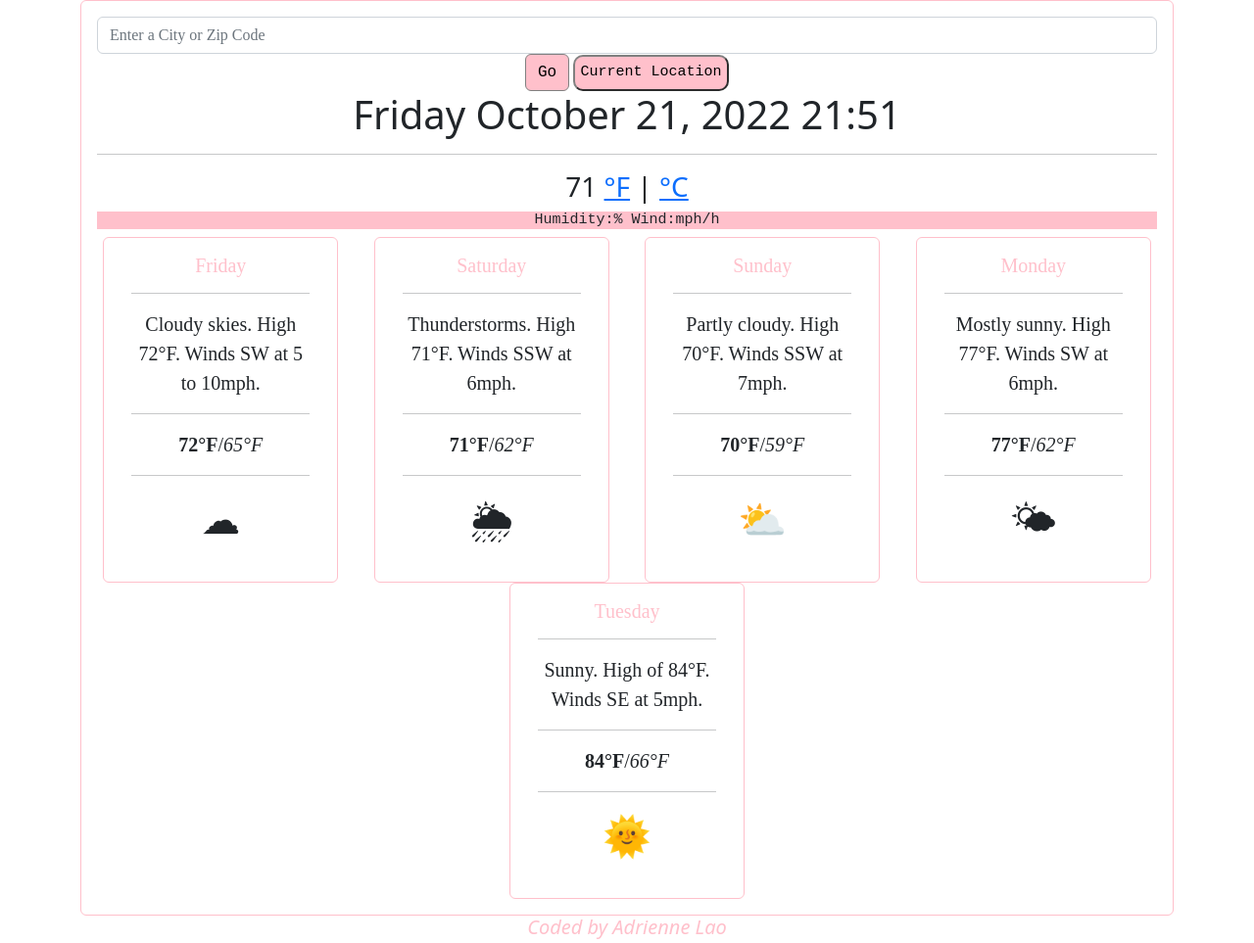
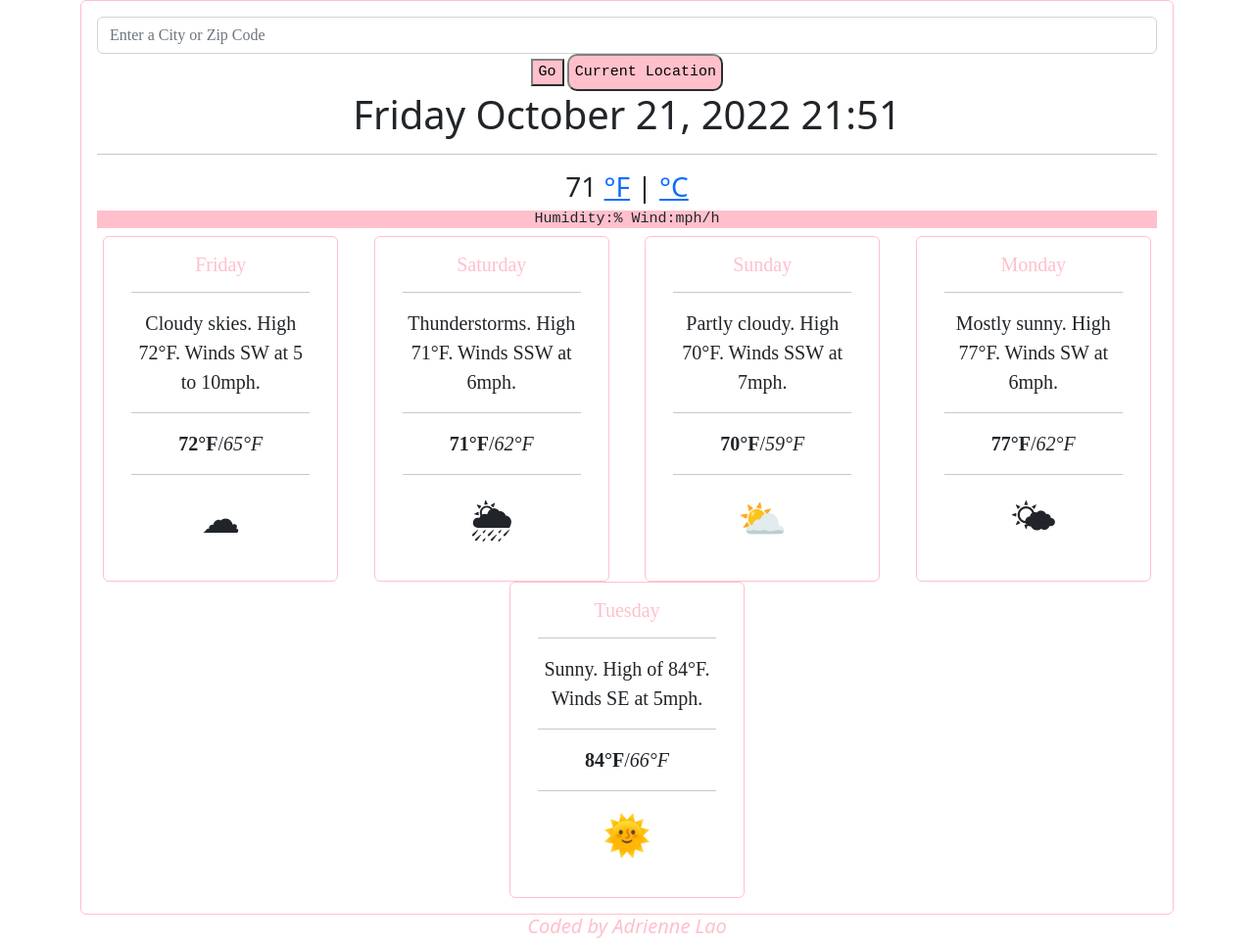
Before and after one commit to laoadr/first-repository, a website built with Parcel: page index.html in a window 1280 px wide. Shown: the whole page at 98% size. Built offline with nearby package versions, Linux system fonts and the light colour scheme; no server answers; a web font is replaced by a local one.

Commit message:
edited first button

```diff
--- a/index.html
+++ b/index.html
@@ -23,7 +23,7 @@
             <form class="newSearch" id="search-bar">
           <div class="form-group">
             <input type="text" class="form-control search-form" id="cityInput" placeholder="Enter a City or Zip Code"/>
-            <input type="submit" value="Go" class="btn btn-secondary"/>
+            <input type="submit" value="Go" class="btn-secondary"/>
             <input type="submit" value="Current Location" id="current-location"class="location"/>
           </div>
         </form>
```
